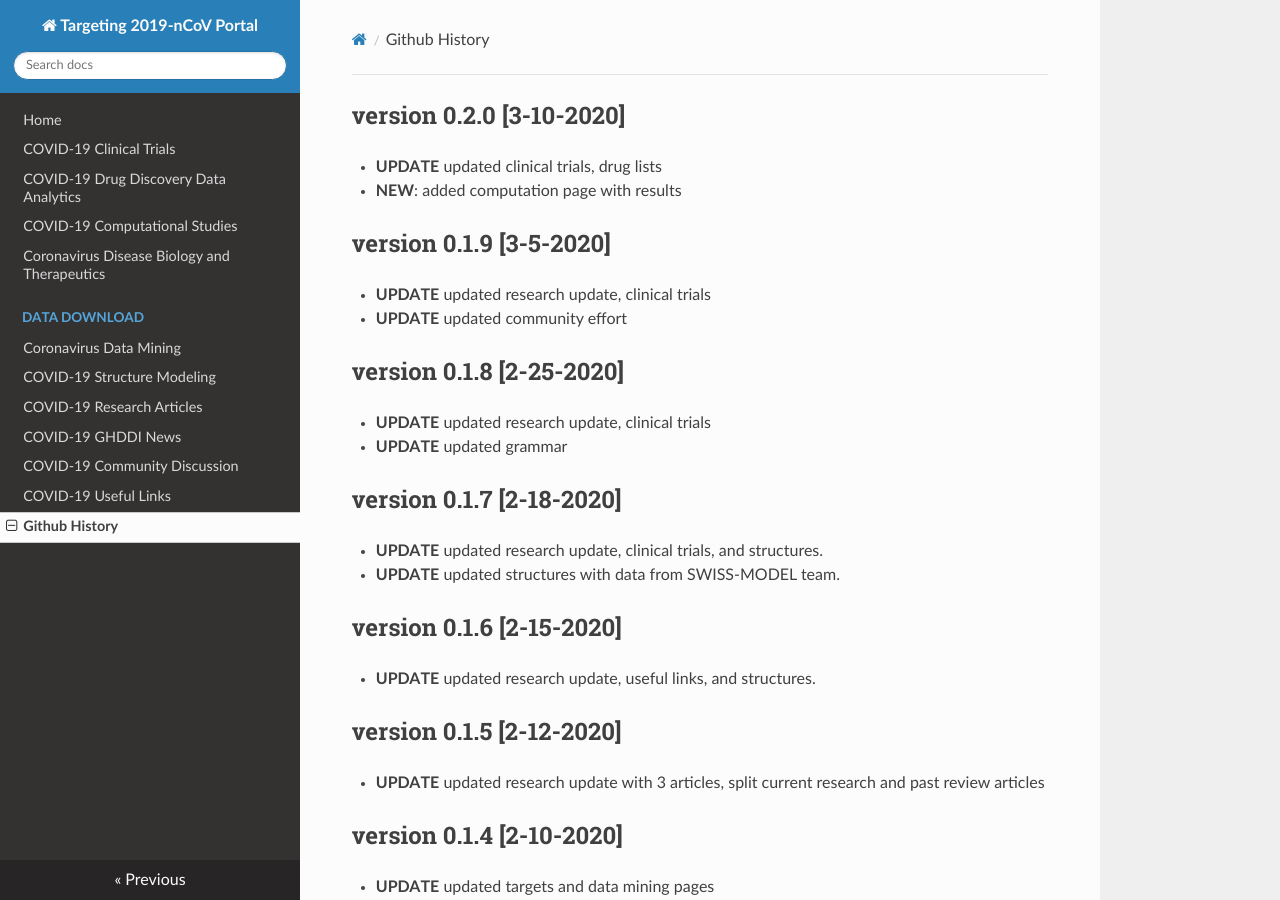
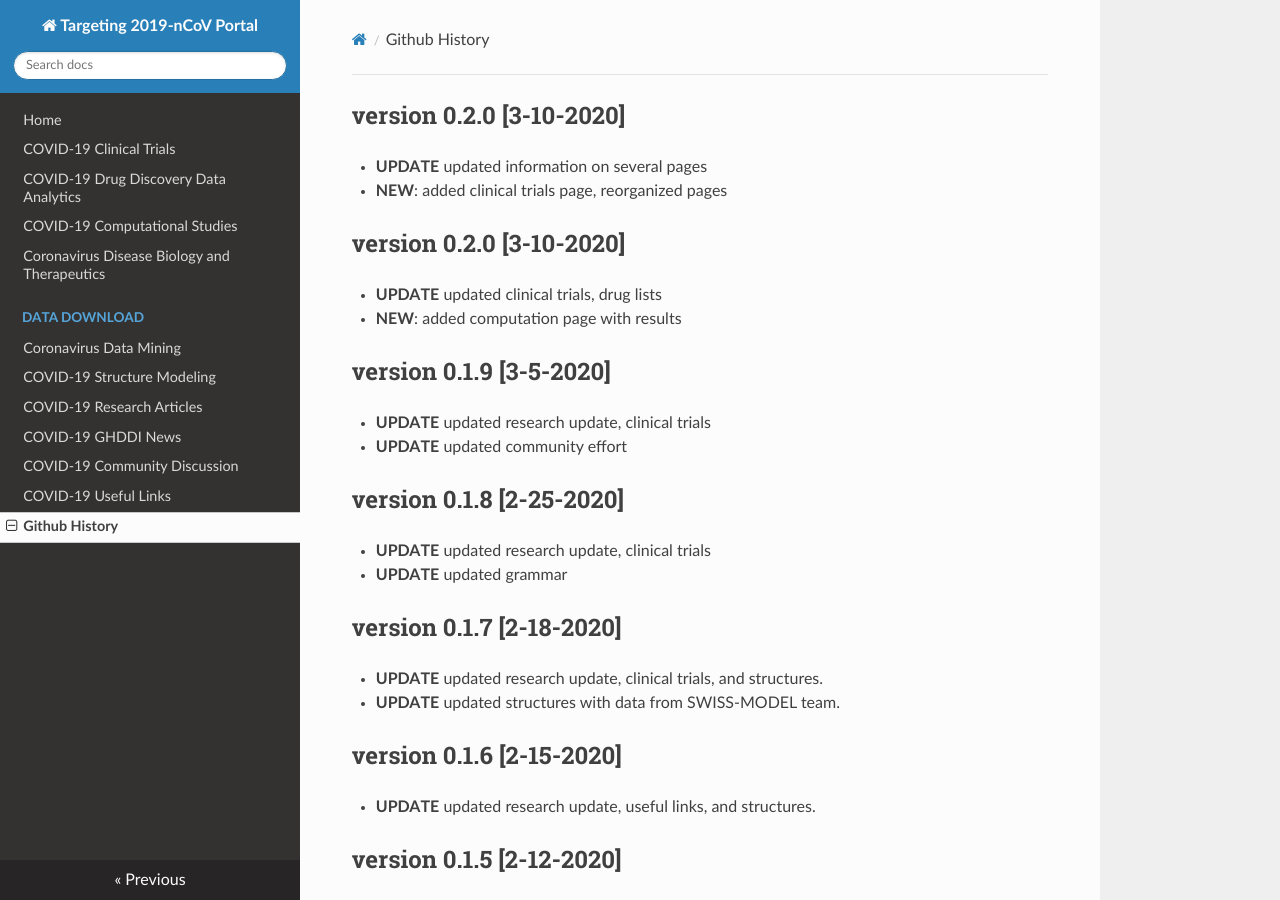
Before and after one commit to GHDDI-AILab/Targeting2019-nCoV, an MkDocs documentation site: the page built from docs/history.md, in a window 1280 px wide and 900 px high. Built offline with MkDocs 1.6.1, drawn with Linux system fonts in a browser that asks for light colours; nearby versions of some CDN libraries.

Commit message:
Update history.md

```diff
--- a/docs/history.md
+++ b/docs/history.md
@@ -1,3 +1,7 @@
+## version 0.2.0 [3-10-2020]
+* **UPDATE** updated information on several pages
+* **NEW**: added clinical trials page, reorganized pages
+
 ## version 0.2.0 [3-10-2020]
 * **UPDATE** updated clinical trials, drug lists
 * **NEW**: added computation page with results
```
